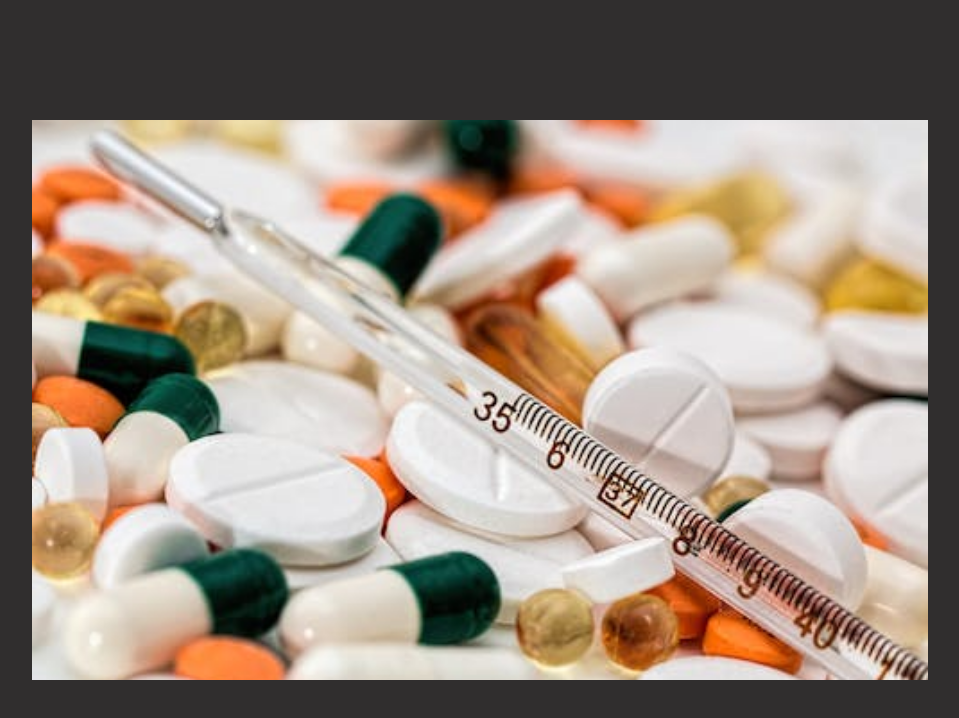
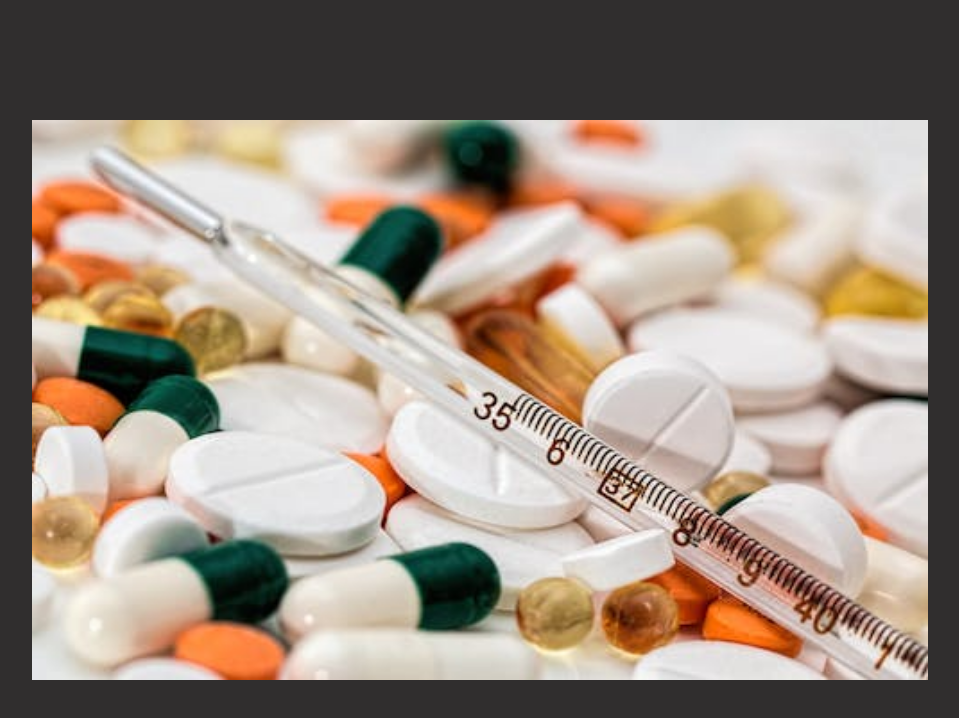
Before and after one commit to Omojole/Zurijs1, a plain HTML site: page index.html in a window 1280 px wide. Shown: the whole page, without its empty margins (160-1119 px from the left). Drawn offline with Linux system fonts and the light colour scheme.

Commit message:
Object-fit changed

```diff
--- a/style.css
+++ b/style.css
@@ -13,13 +13,16 @@ body{
     place-items: center;
     background-color: rgb(48, 46, 46);
 }
-.slider, img{
+.slider{
     position: relative;
     width: 70vw;
     height: 70vh;
 }
 img{
-    object-fit:cover;
+    position: relative;
+    object-fit:fill;
+    width: 100%;
+    height: 100%;
 }
 .control{
     position: absolute;
```
